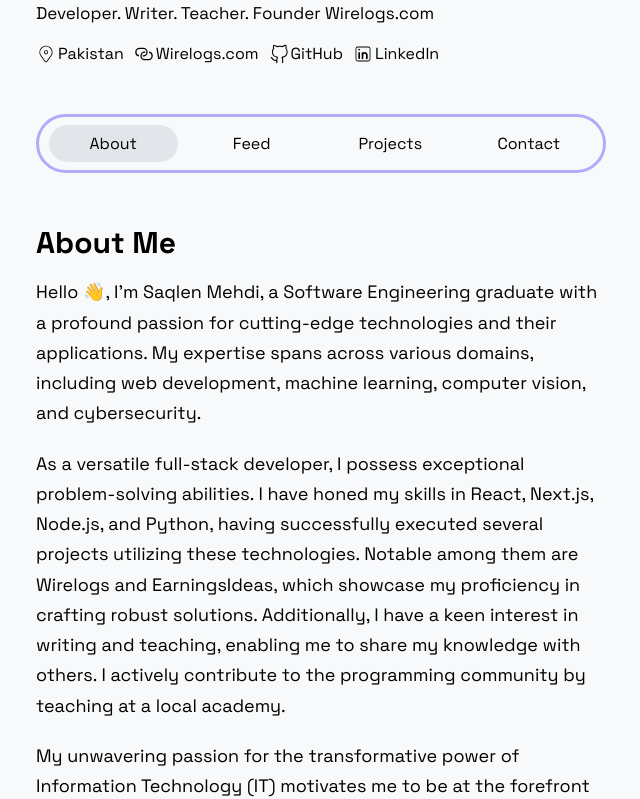
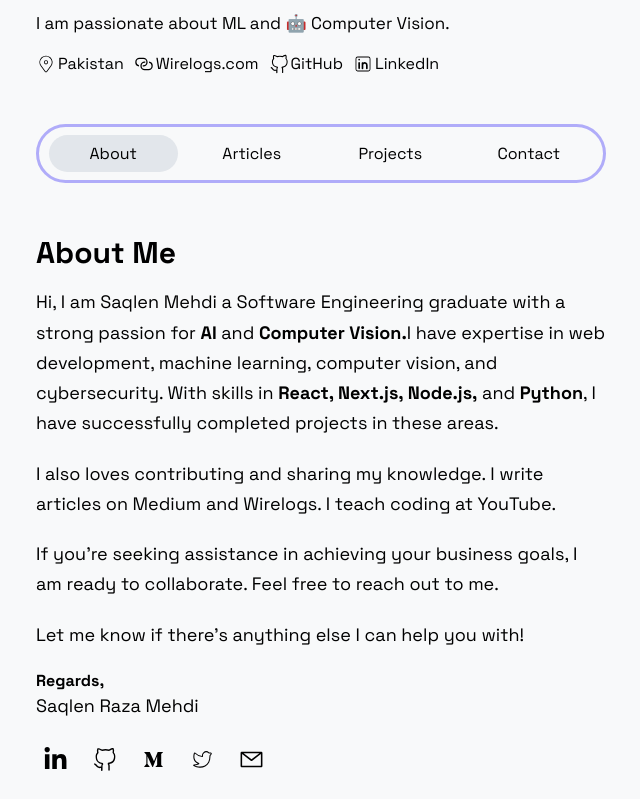
Before and after one commit to mehdisaqlen/mehdisaqlen.github.io, a Next.js app: page / in a window 1280 px wide. Shown: the part 463-1262 px from the top of the page, without its empty margins (319-959 px from the left). Built offline with nearby package versions, Linux system fonts and the light colour scheme.

Commit message:
Added a post section in Articles page

```diff
--- a/src/app/feed/page.tsx
+++ /dev/null
@@ -1,5 +0,0 @@
-import React from "react";
-
-export default function page() {
-  return <div>Feed Page</div>;
-}
--- a/src/app/globals.css
+++ b/src/app/globals.css
@@ -129,6 +129,11 @@ a {
   cursor: not-allowed;
 }
 
+.date {
+  font-size: 13px;
+  color: rgb(139, 133, 133) y;
+}
+
 .active-link {
   background-color: rgb(226, 230, 235) !important;
   border-radius: 50px !important;
--- a/src/app/page.tsx
+++ b/src/app/page.tsx
@@ -1,42 +1,53 @@
 import styles from "../styles/home.module.scss";
 import Tech from "@/components/Tech";
+import Link from "next/link";
+import { CiTwitter } from "react-icons/ci";
+import { VscMail, VscGithubAlt } from "react-icons/vsc";
+import { FaLinkedinIn } from "react-icons/fa";
+import { AiOutlineMedium } from "react-icons/ai";
+
 function Home() {
   return (
     <div>
       <article className={`${styles.about} content-wrapper`}>
         <h2>About Me</h2>
         <p>
-          Hello 👋, I'm Saqlen Mehdi, a Software Engineering graduate with a
-          profound passion for cutting-edge technologies and their applications.
-          My expertise spans across various domains, including web development,
-          machine learning, computer vision, and cybersecurity.
+          Hi, I am Saqlen Mehdi a Software Engineering graduate with a strong
+          passion for <strong>AI</strong> and <strong>Computer Vision.</strong>I
+          have expertise in web development, machine learning, computer vision,
+          and cybersecurity. With skills in{" "}
+          <strong>React, Next.js, Node.js,</strong> and <strong>Python</strong>,
+          I have successfully completed projects in these areas.
         </p>
         <p>
-          As a versatile full-stack developer, I possess exceptional
-          problem-solving abilities. I have honed my skills in React, Next.js,
-          Node.js, and Python, having successfully executed several projects
-          utilizing these technologies. Notable among them are Wirelogs and
-          EarningsIdeas, which showcase my proficiency in crafting robust
-          solutions. Additionally, I have a keen interest in writing and
-          teaching, enabling me to share my knowledge with others. I actively
-          contribute to the programming community by teaching at a local
-          academy.
-        </p>
-        <p>
-          My unwavering passion for the transformative power of Information
-          Technology (IT) motivates me to be at the forefront of the field. I
-          aspire to make significant contributions and help organizations scale
-          and thrive in this rapidly evolving landscape.
+          I also loves contributing and sharing my knowledge. I write articles
+          on Medium and Wirelogs. I teach coding at YouTube.
         </p>
 
         <p>
           If you're seeking assistance in achieving your business goals, I am
-          ready to collaborate. Feel free to reach out to me at
-          "mehdisaqlendev@gmail.com."
+          ready to collaborate. Feel free to reach out to me.
         </p>
         <p>Let me know if there's anything else I can help you with!</p>
         <strong>Regards,</strong>
         <p>Saqlen Raza Mehdi</p>
+        <div className={styles.socialIcons}>
+          <Link href="#">
+            <FaLinkedinIn />
+          </Link>
+          <Link href="#">
+            <VscGithubAlt />
+          </Link>
+          <Link href="#">
+            <AiOutlineMedium />
+          </Link>
+          <Link href="#">
+            <CiTwitter />
+          </Link>
+          <Link href="mailto:mehdisaqlendev@gmail.com">
+            <VscMail />
+          </Link>
+        </div>
       </article>
       <Tech />
     </div>
--- a/src/components/Hero.tsx
+++ b/src/components/Hero.tsx
@@ -44,8 +44,8 @@ export default function Hero() {
         <div className={styles.text}>
           <h1 className={styles.title}>Saqlen Mehdi</h1>
           <p className={styles.description}>React Developer</p>
-          <p className={styles.description}>
-            Developer. Writer. Teacher. Founder Wirelogs.com
+          <p className={styles.description} style={{ marginTop: 5 }}>
+            I am passionate about ML and 🤖 Computer Vision.
           </p>
 
           <div className={"flex-row  gap-10 icon-row my-15"}>
--- a/src/components/SubNav.tsx
+++ b/src/components/SubNav.tsx
@@ -2,14 +2,13 @@
 import { usePathname } from "next/navigation";
 import Link from "next/link";
 import styles from "../styles/nav.module.scss";
-import { VscHome, VscGithubAlt } from "react-icons/vsc";
 
 export default function SubNav() {
   const pathname = usePathname();
 
   const navItems = [
     { item: "About", path: "/", id: 2 },
-    { item: "Feed", path: "/feed", id: 1 },
+    { item: "Articles", path: "/articles", id: 1 },
     { item: "Projects", path: "/projects", id: 3 },
     { item: "Contact", path: "/contact", id: 4 },
   ];
--- a/src/components/TechStack.tsx
+++ b/src/components/TechStack.tsx
@@ -15,6 +15,7 @@ export default function TechStack() {
     { img: "/tech/django.svg", alt: "Django", disabled: true },
     { img: "/tech/pytorch.svg", alt: "Pytorch", disabled: true },
     { img: "/tech/tensorflow.svg", alt: "Tensorflow", disabled: true },
+    { img: "/tech/opencv.svg", alt: "OpenCV", disabled: true },
   ];
 
   return (
--- a/src/styles/home.module.scss
+++ b/src/styles/home.module.scss
@@ -8,6 +8,28 @@
     font-size: 18px;
     line-height: 0.8cm;
     margin-bottom: 20px;
+  }
+
+  .socialIcons {
+    display: flex;
+    justify-content: flex-start;
+    gap: 10px;
+    align-items: center;
+
+    a {
+      font-size: 25px;
+      padding: 6px 7px 0px 7px;
+      border-radius: 8px;
+
+      &:hover {
+        color: rgb(39, 41, 198);
+        background-color: rgb(191, 216, 239);
+      }
+
+      &:focus {
+        outline: 3px solid rgba(39, 108, 198, 0.473);
+      }
+    }
   }
 }
 
```
Also changed, not shown: src/app/articles/page.tsx (added, +10 -0 lines), src/components/Post.tsx (added, +47 -0 lines), src/styles/post.module.scss (added, +64 -0 lines), public/tech/opencv.svg (added).
